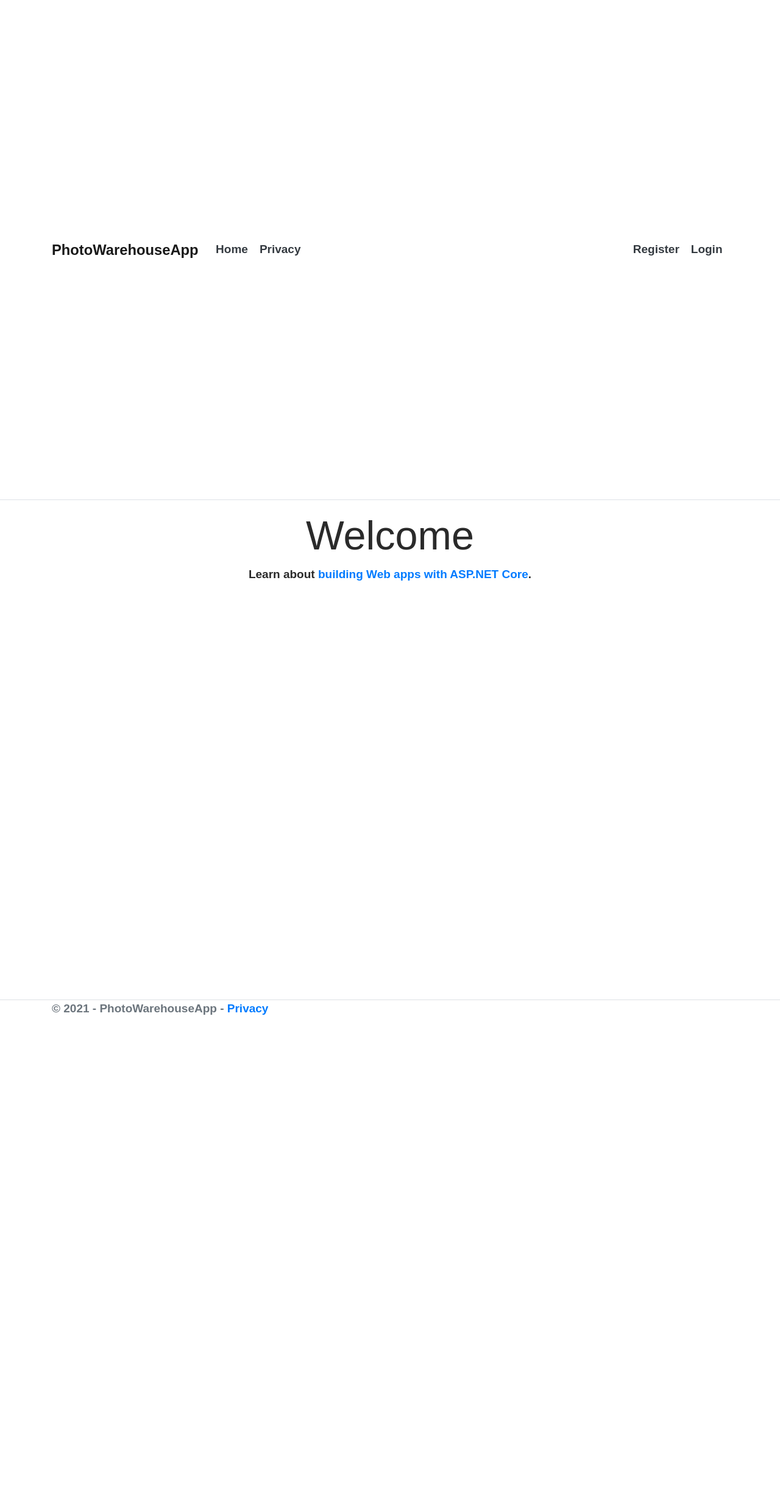
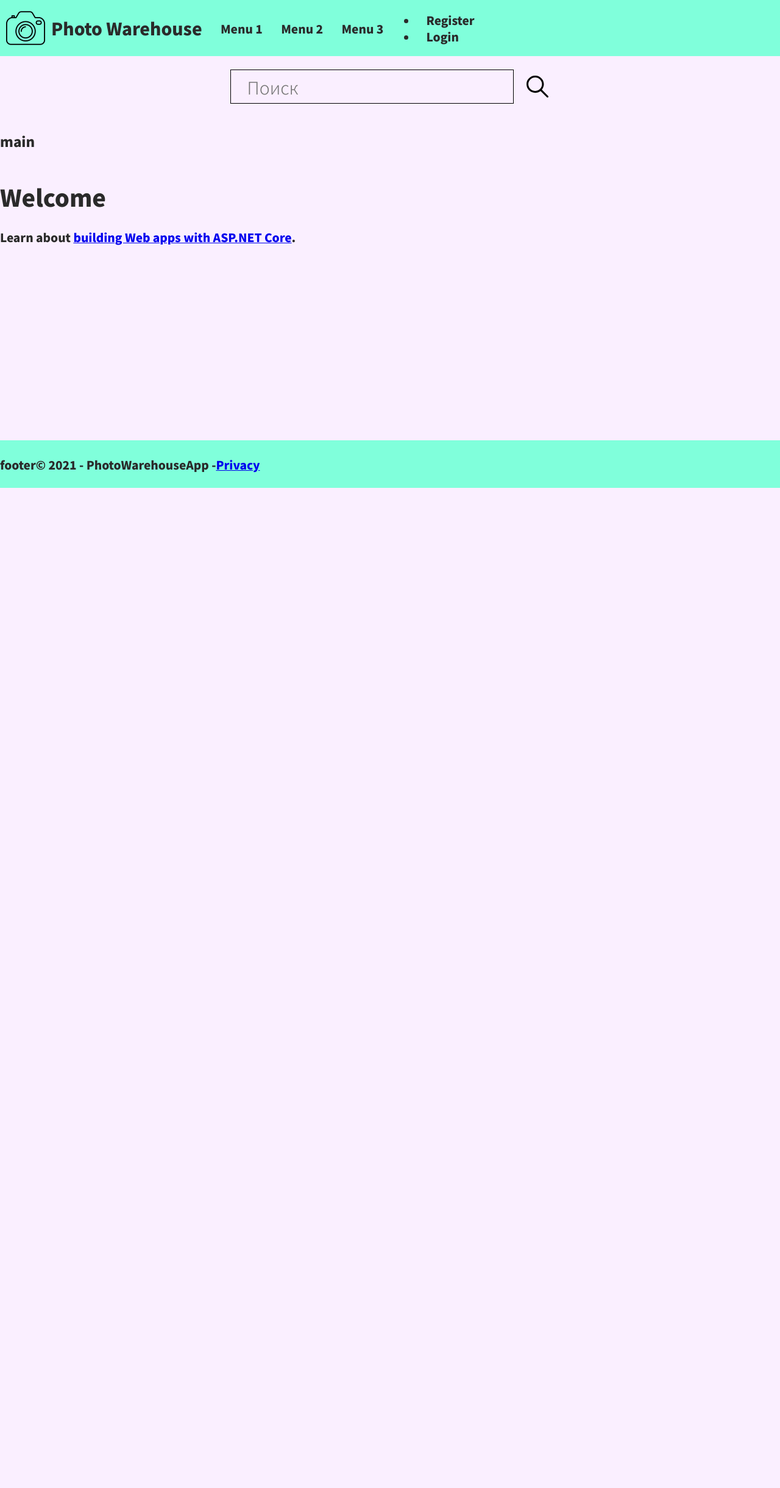
Before and after one commit to dmitrymatin/photo-warehouse, an ASP.NET Core app: page / in a window 1280 px wide. Shown: the whole page at 61% size. After the commit the page ends 800 px from the top, so only its background shows below. Run offline with ASP.NET Core 8, Linux system fonts and the light colour scheme; some libraries are stand-ins or nearby versions.

Commit message:
Add initial Layout page

```diff
--- a/src/PhotoWarehouse/PhotoWarehouseApp/Pages/Shared/_Layout.cshtml
+++ b/src/PhotoWarehouse/PhotoWarehouseApp/Pages/Shared/_Layout.cshtml
@@ -3,13 +3,43 @@
 <head>
     <meta charset="utf-8" />
     <meta name="viewport" content="width=device-width, initial-scale=1.0" />
-    <title>@ViewData["Title"] - PhotoWarehouseApp</title>
-    <link rel="stylesheet" href="~/lib/bootstrap/dist/css/bootstrap.min.css" />
-    <link rel="stylesheet" href="~/css/site.css" />
+    <title>@ViewData["Title"] - Photo Warehouse</title>
+    <link href="~/favicon.png" rel="icon" type="image/png" />
+    <link rel="stylesheet" href="~/css/site.css">
+    <link rel="preconnect" href="https://fonts.gstatic.com">
+    <link href="https://fonts.googleapis.com/css2?family=Noto+Sans+JP:wght@100;300;900&display=swap" rel="stylesheet">
 </head>
 <body>
-    <header>
-        <nav class="navbar navbar-expand-sm navbar-toggleable-sm navbar-light bg-white border-bottom box-shadow mb-3">
+    <div class="container column">
+        <header class="row">
+            <section class="row">
+                <img src="~/images/logo.png" alt="logo with a camera on it" class="logo" width="64" height="64" />
+                <h1>Photo Warehouse</h1>
+            </section>
+            <section class="row">
+                <div id="navbar" class="row">
+                    <a href="#thing1">Menu 1</a>
+                    <a href="#thing2">Menu 2</a>
+                    <a href="#thing3">Menu 3</a>
+                    <partial name="_LoginPartial" />
+                </div>
+            </section>
+        </header>
+        <main class="column">
+            <section class="row searchBar">
+                <input type="search" name="searchBar" value="" placeholder="Поиск" />
+                <img src="~/images/search-svgrepo-com.svg" alt="search icon" class="icon" width="36" />
+            </section>
+            <h3>main</h3>
+            @RenderBody()
+        </main>
+
+        <footer class="row">
+            <h4>footer</h4>
+            &copy; 2021 - PhotoWarehouseApp - <a asp-area="" asp-page="/Privacy">Privacy</a>
+        </footer>
+
+        @*<nav class="navbar navbar-expand-sm navbar-toggleable-sm navbar-light bg-white border-bottom box-shadow mb-3">
             <div class="container">
                 <a class="navbar-brand" asp-area="" asp-page="/Index">PhotoWarehouseApp</a>
                 <button class="navbar-toggler" type="button" data-toggle="collapse" data-target=".navbar-collapse" aria-controls="navbarSupportedContent"
@@ -28,19 +58,8 @@
                     <partial name="_LoginPartial" />
                 </div>
             </div>
-        </nav>
-    </header>
-    <div class="container">
-        <main role="main" class="pb-3">
-            @RenderBody()
-        </main>
+        </nav>*@
     </div>
-
-    <footer class="border-top footer text-muted">
-        <div class="container">
-            &copy; 2021 - PhotoWarehouseApp - <a asp-area="" asp-page="/Privacy">Privacy</a>
-        </div>
-    </footer>
 
     <script src="~/lib/jquery/dist/jquery.min.js"></script>
     <script src="~/lib/bootstrap/dist/js/bootstrap.bundle.min.js"></script>
```
Also changed, not shown: src/PhotoWarehouse/PhotoWarehouseApp/PhotoWarehouseApp.csproj.
